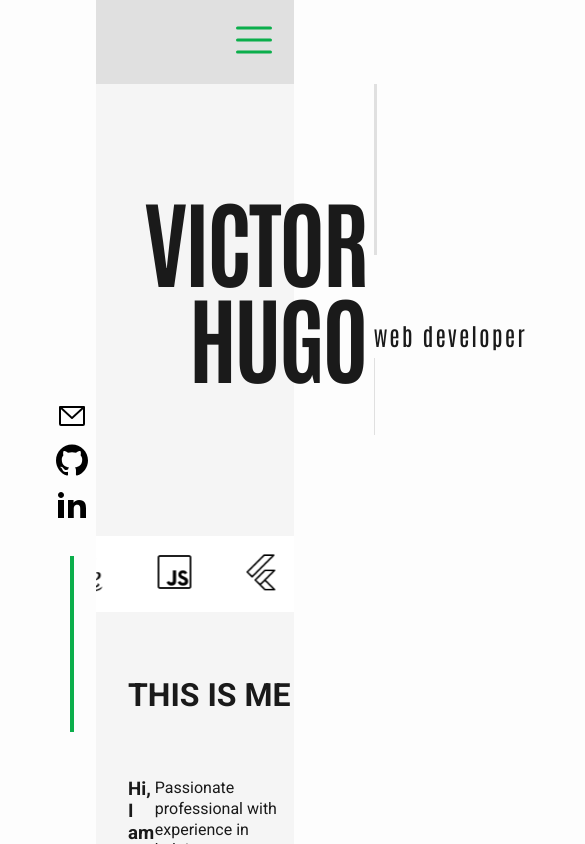
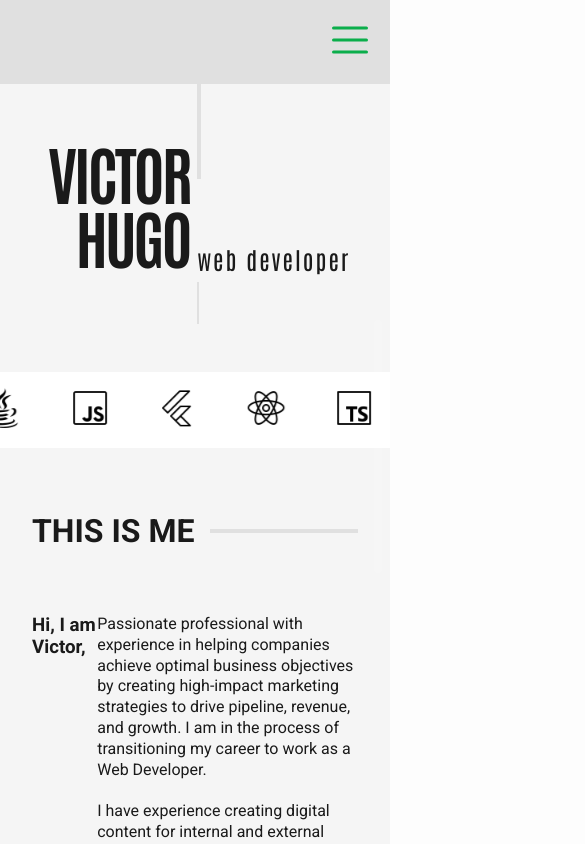
Before and after one commit to victorhugo156/portfolio, a React (Vite) app: page / in a window 390 px wide. Shown: the top 844 px of the page, 585 px wide, since content can reach past the window. Built offline with nearby package versions, Linux system fonts and the light colour scheme.

Commit message:
feat: creting responsiveness feature

```diff
--- a/src/components/MainContentContainer/components/Hero/styles.ts
+++ b/src/components/MainContentContainer/components/Hero/styles.ts
@@ -16,6 +16,12 @@ width: 40rem;
 height: 25.25rem;
 
 display: flex;
+
+@media (min-width: ${props => props.theme.brakpoints.mobileS}) {
+    height: 15rem;
+}
+
+
 
 `
 
@@ -36,6 +42,12 @@ h1{
     line-height: 100%;
     letter-spacing: -.2rem;
 
+}
+
+@media (min-width: ${props => props.theme.brakpoints.mobileS}) {
+    h1{
+        font-size: ${props=> props.theme.fontSizes["2xl"]};
+    }
 }
 
 `
--- a/src/components/MainContentContainer/styles.ts
+++ b/src/components/MainContentContainer/styles.ts
@@ -11,6 +11,11 @@ margin: 0 auto;
 padding: 0 6rem;
 
 overflow-x: visible;
+
+@media (min-width: ${props => props.theme.brakpoints.mobileS}) {
+  padding: 0;
+}
+
 
 `
 
@@ -50,7 +55,4 @@ export const FooterWrapper = styled.div`
   position: relative;             /* for proper z-index stacking */
 
   z-index: 10;                    /* above your gray section */
-
-
-
 `
--- a/src/components/ScrollProgressBar/styles.ts
+++ b/src/components/ScrollProgressBar/styles.ts
@@ -3,9 +3,9 @@ import styled from 'styled-components'
 export const ScrollContainer = styled.div`
   position: fixed;
   right: 0.5rem;
-  top: 30rem;
-  width: 4px;
-  height: 20vh;
+  top: 20rem;
+  width: 8px;
+  height: 30vh;
   background-color: rgba(255, 255, 255, 0.1); // transparent background
   z-index: 999;
   border-radius: 2px;
--- a/src/components/Sidebar/styles.ts
+++ b/src/components/Sidebar/styles.ts
@@ -35,4 +35,8 @@ div{
     background-color: ${props=>props.theme.colors["green"]};
 }
 
+@media (min-width: ${props => props.theme.brakpoints.mobileS}) {
+  display: none;
+}
+
 `
--- a/src/styles/global.ts
+++ b/src/styles/global.ts
@@ -17,18 +17,17 @@ body{
     background: ${props=>props.theme.colors["white"]};
     color: ${props=>props.theme.colors["black"]};
     -webkit-font-smoothing: antialiased;
+
+    scrollbar-width: none;      /* Firefox */
+    -ms-overflow-style: none;   /* IE10+ */
+
 }
 
-  /* Hide scrollbar for Chrome, Safari and Opera */
-  body::-webkit-scrollbar {
-    display: none;
-  }
-
-    /* Hide scrollbar for IE, Edge and Firefox */
-  body {
-    -ms-overflow-style: none;  /* IE and Edge */
-    scrollbar-width: none;     /* Firefox */
-  }
+/* 2) WebKit (Chrome, Safari, Edge) */
+html::-webkit-scrollbar,
+body::-webkit-scrollbar {
+  display: none;
+}
 
 a{
     text-decoration: none;
--- a/src/styles/themes/default.ts
+++ b/src/styles/themes/default.ts
@@ -4,7 +4,7 @@ export const defaultTheme = {
   colors: {
     black: '#1A1A1A',
     white: '#FDFDFD',
-        gray:'#E0E0E0',
+    gray: '#E0E0E0',
     grayLight: '#F5F5F5',
     grayMedium: '#BDBDBD',
     lime: '#C9F31D',     // or use '#A5FF3D' for hover if preferred
@@ -34,4 +34,14 @@ export const defaultTheme = {
     '3xl': '6rem',  // 96px
     '4xl': '8rem',  // 128px
   },
+  brakpoints: {
+    mobileS: '320px',   // Small phones (iPhone SE)
+    mobileM: '375px',   // Medium phones
+    mobileL: '425px',   // Large phones
+    tablet: '768px',   // Tablets (portrait)
+    laptop: '1024px',  // Small laptops
+    laptopL: '1440px',  // Large laptops / Desktops
+    desktop: '1920px'   // Full HD desktops
+
   }
+}
```
Lines whose indentation alone changed are shown as unchanged.
